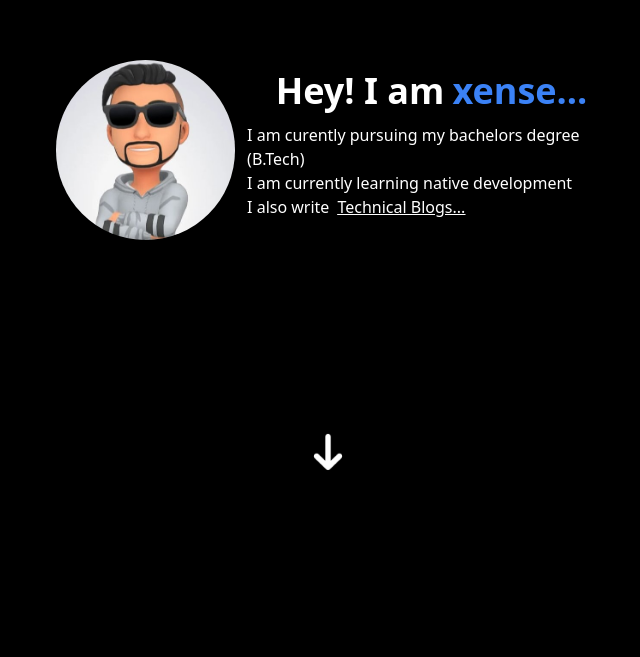
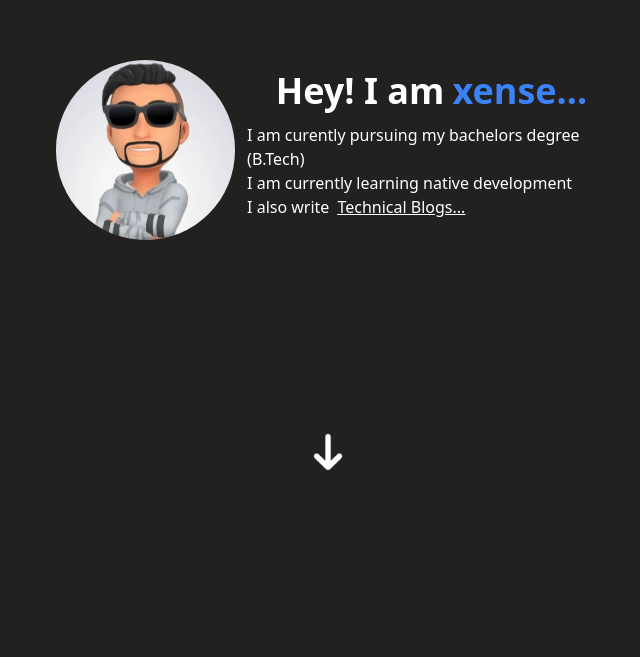
Before and after one commit to jabedzaman/bug, a Next.js app: page / in a window 1280 px wide. Shown: the part 143-800 px from the top of the page, without its empty margins (312-952 px from the left). Built offline with nearby package versions, Linux system fonts and the light colour scheme; what tailwindcss-elevation would draw is missing.

Commit message:
add: new color

```diff
--- a/styles/globals.css
+++ b/styles/globals.css
@@ -8,6 +8,6 @@
 
 @layer base {
   body {
-    @apply bg-black;
+    background: #232120;
   }
 }
```
